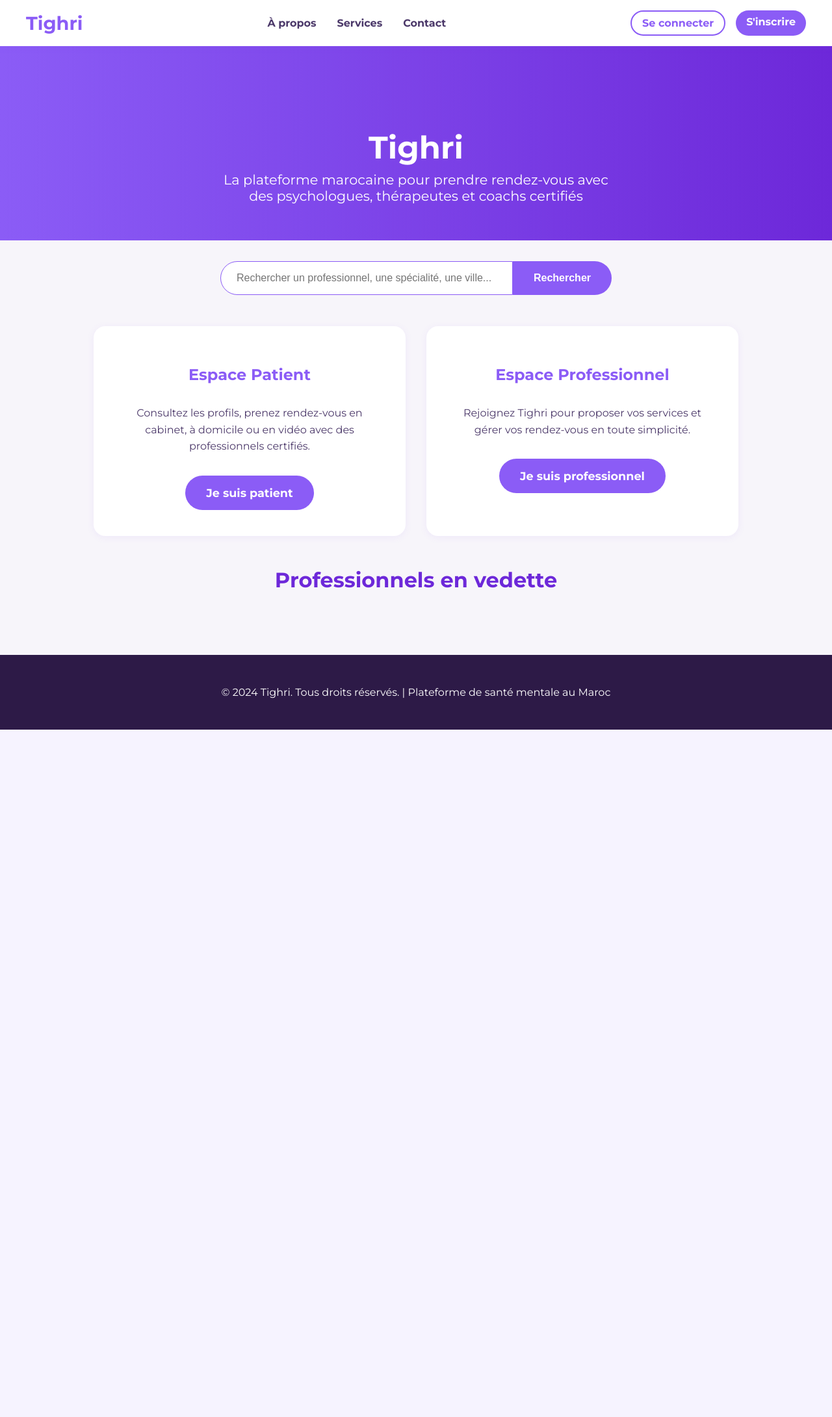
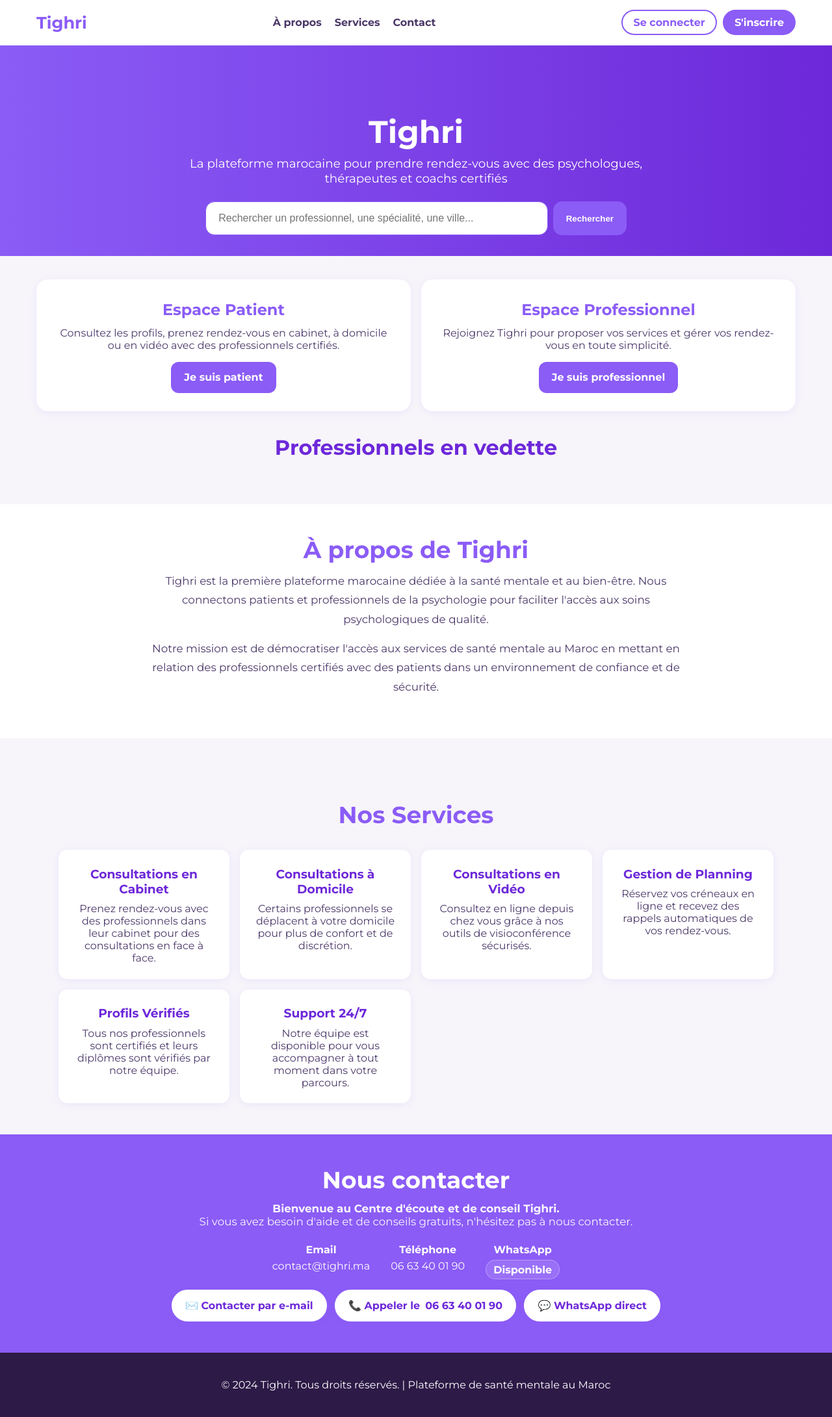
Before and after one commit to asccof/lumia-project-principale, a Flask app: page / in a window 1280 px wide. Shown: the whole page at 65% size. Before the commit the page ends 1123 px from the top, so only its background shows below. Run offline with Flask 3, Linux system fonts and the light colour scheme; data that the repository does not hold is empty; some libraries are stand-ins or nearby versions.

Commit message:
Update index.html

```diff
--- a/templates/index.html
+++ b/templates/index.html
@@ -1,161 +1,292 @@
 <!DOCTYPE html>
 <html lang="fr">
 <head>
-  <meta charset="UTF-8" />
-  <meta name="viewport" content="width=device-width, initial-scale=1.0" />
-  <meta name="referrer" content="no-referrer" />
+  <meta charset="UTF-8"/>
+  <meta name="viewport" content="width=device-width, initial-scale=1.0"/>
   <title>Tighri - Prendre rendez-vous avec un professionnel</title>
+  <link href="https://fonts.googleapis.com/css2?family=Montserrat:wght@400;700&display=swap" rel="stylesheet">
+  <!-- ta feuille mobile spécifique -->
+  <link rel="stylesheet" href="{{ url_for('static', filename='mobile.css') }}">
+  <style>
+    :root{
+      --primary:#8B5CF6; --primary-dark:#6D28D9;
+      --ink:#2d1a47; --muted:#4B3869;
+      --bg:#f7f5fa; --card:#fff;
+      --shadow:0 2px 12px rgba(139,92,246,0.1);
+      --nav-h:70px;
+    }
+    html{scroll-behavior:smooth}
+    *{box-sizing:border-box}
+    body{
+      font-family:'Montserrat',Arial,sans-serif;
+      background:var(--bg); color:var(--ink);
+      margin:0; padding-top:var(--nav-h);
+    }
 
-  <link href="https://fonts.googleapis.com/css2?family=Montserrat:wght@400;700&display=swap" rel="stylesheet">
-  <link rel="stylesheet" href="{{ url_for('static', filename='mobile.css') }}">
+    /* NAVBAR */
+    .navbar{
+      position:fixed; top:0; left:0; right:0; height:var(--nav-h);
+      background:rgba(255,255,255,0.95); backdrop-filter:blur(10px);
+      z-index:1000; border-bottom:1px solid rgba(139,92,246,.12);
+    }
+    .nav-container{max-width:1200px; margin:0 auto; height:100%;
+      display:flex; align-items:center; justify-content:space-between; padding:0 1rem;}
+    .nav-logo{color:var(--primary); font-size:1.6rem; font-weight:700; text-decoration:none}
+    .nav-menu{display:flex; gap:1.25rem; list-style:none; margin:0; padding:0}
+    .nav-menu a{color:#4B3869; text-decoration:none; font-weight:600}
+    .nav-menu a:hover{color:var(--primary)}
+    .nav-auth{display:flex; gap:.6rem}
+    .btn{display:inline-block; padding:.5rem 1rem; border-radius:999px; text-decoration:none; font-weight:700}
+    .btn-outline{color:var(--primary); border:2px solid var(--primary); background:#fff}
+    .btn-outline:hover{background:#f2ecff}
+    .btn-solid{background:var(--primary); color:#fff; border:2px solid var(--primary)}
+    .btn-solid:hover{background:var(--primary-dark); border-color:var(--primary-dark)}
 
-  <style>
-    body{font-family:'Montserrat',Arial,sans-serif;background:#f7f5fa;margin:0;color:#2d1a47}
-    .navbar{background:rgba(255,255,255,.95);backdrop-filter:blur(10px);position:fixed;top:0;width:100%;z-index:1000;box-shadow:0 2px 10px rgba(139,92,246,.1)}
-    .nav-container{max-width:1200px;margin:0 auto;display:flex;justify-content:space-between;align-items:center;padding:1rem 2rem}
-    .nav-logo{color:#8B5CF6;font-size:1.8rem;font-weight:700;text-decoration:none}
-    .nav-menu{display:flex;list-style:none;margin:0;padding:0;gap:2rem}
-    .nav-menu a{color:#4B3869;text-decoration:none;font-weight:600;transition:color .2s}
-    .nav-menu a:hover{color:#8B5CF6}
-    .nav-auth{display:flex;gap:1rem}
-    .nav-auth a{padding:.5rem 1rem;border-radius:20px;text-decoration:none;font-weight:600;transition:all .2s}
-    .nav-login{color:#8B5CF6;border:2px solid #8B5CF6}
-    .nav-login:hover{background:#8B5CF6;color:#fff}
-    .nav-register{background:#8B5CF6;color:#fff}
-    .nav-register:hover{background:#6D28D9}
+    /* HEADER */
+    header{
+      background:linear-gradient(90deg, #8B5CF6 0%, #6D28D9 100%);
+      color:#fff; text-align:center; padding:6.5rem 1rem 2rem;
+    }
+    header h1{margin:0 0 .5rem; font-size:3rem}
+    header p{margin:0; font-size:1.15rem; max-width:760px; margin-inline:auto}
 
-    header{background:linear-gradient(90deg,#8B5CF6 0%,#6D28D9 100%);color:#fff;padding:8rem 0 2rem;text-align:center;margin-top:70px}
-    header h1{margin:0 0 .5rem;font-size:3rem;font-weight:700}
-    header p{margin:0 0 1.5rem;font-size:1.3rem;max-width:600px;margin-left:auto;margin-right:auto}
+    /* SEARCH */
+    .search-bar{display:flex; justify-content:center; gap:.5rem; margin:1.5rem auto 0; max-width:680px; padding:0 1rem}
+    .search-bar input{
+      flex:1; padding:1rem 1.2rem; border:1.5px solid var(--primary);
+      border-radius:14px; font-size:1rem; outline:none; min-width:0;
+    }
+    .search-bar button{
+      padding:1rem 1.25rem; border-radius:14px; border:0;
+      background:var(--primary); color:#fff; font-weight:700; cursor:pointer;
+    }
+    .search-bar button:hover{background:var(--primary-dark)}
 
-    .search-bar{display:flex;justify-content:center;margin:2rem 0 1rem}
-    .search-bar input{width:400px;padding:1rem 1.5rem;border:1px solid #8B5CF6;border-radius:30px 0 0 30px;font-size:1rem;outline:none}
-    .search-bar button{padding:1rem 2rem;border:none;background:#8B5CF6;color:#fff;font-size:1rem;border-radius:0 30px 30px 0;cursor:pointer;font-weight:700;transition:background .2s}
-    .search-bar button:hover{background:#6D28D9}
+    /* SECTIONS */
+    .sections{max-width:1200px; margin:2.25rem auto; padding:0 1rem;
+      display:grid; grid-template-columns:repeat(auto-fit,minmax(300px,1fr)); gap:1rem;}
+    .section{
+      background:var(--card); border-radius:18px; box-shadow:var(--shadow);
+      padding:1.75rem; text-align:center;
+    }
+    .section h2{color:var(--primary); margin:.25rem 0 .75rem; font-size:1.5rem}
+    .section p{color:var(--muted); margin:0 0 1rem}
+    .section a{display:inline-block; background:var(--primary); color:#fff;
+      padding:.9rem 1.25rem; border-radius:12px; text-decoration:none; font-weight:700}
+    .section a:hover{background:var(--primary-dark)}
 
-    .sections{display:flex;flex-wrap:wrap;justify-content:center;gap:2rem;margin:3rem 0;padding:0 2rem}
-    .section{background:#fff;border-radius:18px;box-shadow:0 2px 12px rgba(139,92,246,.08);padding:2.5rem;min-width:320px;max-width:400px;flex:1 1 320px;display:flex;flex-direction:column;align-items:center;text-align:center}
-    .section h2{color:#8B5CF6;margin-bottom:1rem;font-size:1.5rem}
-    .section p{margin-bottom:2rem;color:#4B3869;line-height:1.6}
-    .section a{display:inline-block;background:#8B5CF6;color:#fff;padding:1rem 2rem;border-radius:30px;text-decoration:none;font-weight:700;font-size:1.1rem;transition:background .2s}
-    .section a:hover{background:#6D28D9}
+    /* FEATURED */
+    .featured{max-width:1200px; margin:0 auto 3rem; padding:0 1rem}
+    .featured h3{color:#6D28D9; text-align:center; font-size:2rem; margin:0 0 1.25rem}
+    .professionals{display:grid; grid-template-columns:repeat(auto-fit,minmax(260px,1fr)); gap:1rem}
+    .card{background:#fff; border-radius:14px; box-shadow:var(--shadow); overflow:hidden}
+    .thumb-box{position:relative; width:100%; height:200px; background:linear-gradient(180deg,#eee,#ddd)}
+    .thumb-img{position:absolute; inset:0; width:100%; height:100%; object-fit:cover; object-position:center center}
+    .card-body{padding:1rem; text-align:center}
+    .card-body h4{margin:.4rem 0 .15rem; color:#6D28D9}
+    .card-body p{margin:.2rem 0; color:#4B3869; font-size:.96rem}
+    .card-body a{color:var(--primary); text-decoration:none; font-weight:600}
+    .card-body a:hover{text-decoration:underline}
 
-    .featured{max-width:1200px;margin:0 auto 4rem;padding:0 2rem}
-    .featured h3{color:#6D28D9;margin-bottom:2rem;text-align:center;font-size:2rem}
-    .professionals{display:flex;flex-wrap:wrap;gap:2rem;justify-content:center}
+    /* ABOUT */
+    .about-section{background:#fff; padding:3rem 1rem; margin:3rem 0}
+    .about-container{max-width:1100px; margin:0 auto; text-align:center}
+    .about-section h2{color:var(--primary); font-size:2.25rem; margin:0 0 .75rem}
+    .about-section p{color:var(--muted); font-size:1.05rem; line-height:1.75; max-width:820px; margin:0 auto 1rem}
 
-    .professional-card{background:#fff;border-radius:14px;box-shadow:0 2px 8px rgba(139,92,246,.08);padding:1.5rem;min-width:280px;max-width:320px;flex:1 1 280px;display:flex;flex-direction:column;align-items:center;text-align:center}
-    .avatar-circle{width:96px;height:96px;border-radius:50%;border:3px solid #8B5CF6;display:flex;align-items:center;justify-content:center;overflow:hidden;margin-bottom:1rem;background:linear-gradient(#eee,#ddd)}
-    .avatar-img{width:100%;height:100%;object-fit:cover}
-    .professional-card h4{margin:.5rem 0 .2rem;color:#6D28D9}
-    .professional-card p{color:#4B3869;font-size:.95rem;margin-bottom:1rem}
-    .professional-card a{color:#8B5CF6;text-decoration:none;font-weight:600}
-    .professional-card a:hover{text-decoration:underline}
+    /* SERVICES */
+    .services-section{padding:3rem 1rem; background:#f7f5fa}
+    .services-container{max-width:1100px; margin:0 auto}
+    .services-section h2{color:var(--primary); text-align:center; font-size:2.25rem; margin:0 0 2rem}
+    .services-grid{display:grid; grid-template-columns:repeat(auto-fit,minmax(260px,1fr)); gap:1rem}
+    .service-card{background:#fff; padding:1.4rem; border-radius:14px; box-shadow:var(--shadow); text-align:center}
+    .service-card h3{color:#6D28D9; margin:.2rem 0 .6rem}
+    .service-card p{color:var(--muted); margin:0}
 
-    .about-section{background:#fff;padding:4rem 2rem;margin:3rem 0}
-    .about-container{max-width:1200px;margin:0 auto;text-align:center}
-    .about-section h2{color:#8B5CF6;font-size:2.5rem;margin-bottom:1rem}
-    .about-section p{color:#4B3869;font-size:1.1rem;line-height:1.8;max-width:800px;margin:0 auto 2rem}
+    /* CONTACT */
+    .contact-section{background:#8B5CF6; color:#fff; padding:3rem 1rem; text-align:center}
+    .contact-container{max-width:800px; margin:0 auto}
+    .contact-section h2{font-size:2.25rem; margin:0 0 .75rem}
+    .contact-section p{font-size:1.05rem; margin:0 0 1.5rem; opacity:.95}
+    .contact-info{display:flex; justify-content:center; gap:2rem; flex-wrap:wrap}
+    .contact-item{display:flex; flex-direction:column; align-items:center; gap:.35rem}
+    .contact-actions{display:flex; gap:.75rem; flex-wrap:wrap; justify-content:center; margin-top:1rem}
+    .contact-btn{
+      display:inline-flex; align-items:center; gap:.5rem; background:#fff; color:#6D28D9;
+      border:2px solid #fff; padding:.8rem 1.2rem; border-radius:999px; text-decoration:none; font-weight:700;
+      box-shadow:0 2px 8px rgba(139,92,246,.18);
+    }
+    .contact-btn:hover{transform:translateY(-2px); background:#f1e9ff; border-color:#fff}
+    .contact-badge{display:inline-block; font-weight:700; padding:.3rem .7rem; border-radius:999px; background:#ffffff20; border:1px solid #ffffff50}
 
-    .services-section{padding:4rem 2rem;background:#f7f5fa}
-    .services-container{max-width:1200px;margin:0 auto}
-    .services-section h2{color:#8B5CF6;font-size:2.5rem;text-align:center;margin-bottom:3rem}
-    .services-grid{display:grid;grid-template-columns:repeat(auto-fit,minmax(300px,1fr));gap:2rem}
-    .service-card{background:#fff;padding:2rem;border-radius:14px;box-shadow:0 2px 8px rgba(139,92,246,.08);text-align:center}
-    .service-card h3{color:#6D28D9;margin-bottom:1rem}
-    .service-card p{color:#4B3869;line-height:1.6}
+    /* FOOTER */
+    footer{background:#2d1a47; color:#fff; text-align:center; padding:1.5rem}
 
-    .contact-section{background:#8B5CF6;color:#fff;padding:4rem 2rem;text-align:center}
-    .contact-container{max-width:800px;margin:0 auto}
-    .contact-section h2{font-size:2.5rem;margin-bottom:1rem}
-    .contact-section p{font-size:1.1rem;margin-bottom:2rem;opacity:.9}
-    .contact-info{display:flex;justify-content:center;gap:3rem;flex-wrap:wrap}
-    .contact-item{display:flex;flex-direction:column;align-items:center;gap:.5rem}
-    .contact-item strong{font-size:1.1rem}
+    /* Décalage d’ancre pour la navbar fixe */
+    section, .anchor { scroll-margin-top: calc(var(--nav-h) + 10px); }
 
-    footer{background:#2d1a47;color:#fff;text-align:center;padding:2rem}
-
-    @media(max-width:768px){
-      .nav-container{flex-direction:column;gap:1rem}
-      .nav-menu{flex-direction:column;gap:1rem}
-      header{padding:6rem 0 2rem}
+    /* Mobile */
+    @media (max-width: 768px){
+      header{padding:6rem 1rem 1.5rem}
       header h1{font-size:2rem}
-      .search-bar input{width:250px}
-      .sections{flex-direction:column;align-items:center}
-      .contact-info{flex-direction:column;gap:1.5rem}
+      .search-bar{flex-direction:column}
+      .search-bar button{width:100%}
+      .nav-container{gap:.6rem; padding:0 .75rem}
+      .nav-menu{flex-wrap:wrap; gap:.75rem; justify-content:center}
     }
-    @media(max-width:480px){
-      .nav-container{padding:.6rem 1rem;gap:.5rem}
-      header{padding:5.5rem 1rem 1.5rem;margin-top:64px}
-      .search-bar{flex-direction:column;align-items:stretch;padding:0 1rem;gap:.5rem}
-      .search-bar input,.search-bar button{width:100%;border-radius:12px}
-      .sections{padding:0 1rem;gap:1rem;margin:2rem 0}
-      .section{min-width:0;width:100%;max-width:100%;padding:1.25rem}
-      .featured{padding:0 1rem}
-      .professional-card{max-width:100%}
+    /* Téléphones compacts */
+    @media (max-width: 480px){
+      :root{ --nav-h:66px; }
+      .thumb-box{height:180px}
     }
   </style>
 </head>
 <body>
-  <nav class="navbar">
+
+  <!-- NAV -->
+  <nav class="navbar" role="navigation" aria-label="Navigation principale">
     <div class="nav-container">
-      <a href="/" class="nav-logo">Tighri</a>
+      <a href="{{ url_for('index') }}" class="nav-logo">Tighri</a>
       <ul class="nav-menu">
-        <li><a href="#about">À propos</a></li>
-        <li><a href="#services">Services</a></li>
-        <li><a href="#contact">Contact</a></li>
+        <!-- on pointe TOUJOURS vers les ancres de la page d’accueil -->
+        <li><a href="{{ url_for('index') }}#about">À propos</a></li>
+        <li><a href="{{ url_for('index') }}#services">Services</a></li>
+        <li><a href="{{ url_for('index') }}#contact">Contact</a></li>
       </ul>
       <div class="nav-auth">
-        <a href="/login" class="nav-login">Se connecter</a>
-        <a href="/register" class="nav-register">S'inscrire</a>
+        {% if current_user.is_authenticated %}
+          <a class="btn btn-outline" href="{{ url_for('my_appointments') }}">Mes rendez-vous</a>
+          <a class="btn btn-solid" href="{{ url_for('logout') }}">Déconnexion</a>
+        {% else %}
+          <a class="btn btn-outline" href="{{ url_for('login') }}">Se connecter</a>
+          <a class="btn btn-solid" href="{{ url_for('register') }}">S'inscrire</a>
+        {% endif %}
       </div>
     </div>
   </nav>
 
-  <header>
+  <!-- HEADER -->
+  <header class="anchor" id="home">
     <h1>Tighri</h1>
     <p>La plateforme marocaine pour prendre rendez-vous avec des psychologues, thérapeutes et coachs certifiés</p>
+    <form class="search-bar" method="get" action="{{ url_for('professionals') }}">
+      <input type="text" name="q" placeholder="Rechercher un professionnel, une spécialité, une ville...">
+      <button type="submit">Rechercher</button>
+    </form>
   </header>
 
-  <form class="search-bar" method="get" action="/professionals">
-    <input type="text" name="q" placeholder="Rechercher un professionnel, une spécialité, une ville...">
-    <button type="submit">Rechercher</button>
-  </form>
-
+  <!-- BLOCS RAPIDES -->
   <div class="sections">
     <div class="section">
       <h2>Espace Patient</h2>
       <p>Consultez les profils, prenez rendez-vous en cabinet, à domicile ou en vidéo avec des professionnels certifiés.</p>
-      <a href="/register">Je suis patient</a>
+      <a href="{{ url_for('register') }}">Je suis patient</a>
     </div>
     <div class="section">
       <h2>Espace Professionnel</h2>
       <p>Rejoignez Tighri pour proposer vos services et gérer vos rendez-vous en toute simplicité.</p>
-      <a href="/professional_register">Je suis professionnel</a>
+      <a href="{{ url_for('professional_register') }}">Je suis professionnel</a>
     </div>
   </div>
 
+  <!-- PROFESSIONNELS EN VEDETTE -->
   <div class="featured">
     <h3>Professionnels en vedette</h3>
     <div class="professionals">
       {% for professional in professionals %}
-        <div class="professional-card">
-          <div class="avatar-circle">
-            <img class="avatar-img"
-                 src="{{ url_for('profile_photo', professional_id=professional.id) }}"
-                 alt="Photo de {{ professional.name }}"
-                 loading="eager" fetchpriority="high">
+        <article class="card">
+          <div class="thumb-box">
+            <!-- proxy côté serveur + cache-buster (évite souci mobile) -->
+            <img class="thumb-img"
+                 src="{{ url_for('profile_photo', professional_id=professional.id) }}?v={{ professional.id }}"
+                 alt="Photo de {{ professional.name|e }}"
+                 referrerpolicy="no-referrer"
+                 loading="eager" decoding="async">
           </div>
-          <h4>{{ professional.name }}</h4>
-          <p>{{ professional.specialty }}</p>
-          <p>{{ professional.description[:80] }}{% if professional.description|length > 80 %}...{% endif %}</p>
-          <a href="/professional/{{ professional.id }}">Voir le profil</a>
-        </div>
+          <div class="card-body">
+            <h4>{{ professional.name }}</h4>
+            <p>{{ professional.specialty }}</p>
+            <p>
+              {% set d = professional.description or '' %}
+              {{ d[:80] }}{% if d|length > 80 %}…{% endif %}
+            </p>
+            <a href="{{ url_for('professional_detail', professional_id=professional.id) }}">Voir le profil</a>
+          </div>
+        </article>
       {% endfor %}
     </div>
   </div>
 
-  {% include 'contact_section.html' ignore missing %}
+  <!-- À PROPOS -->
+  <section id="about" class="about-section">
+    <div class="about-container">
+      <h2>À propos de Tighri</h2>
+      <p>Tighri est la première plateforme marocaine dédiée à la santé mentale et au bien-être. Nous connectons patients et professionnels de la psychologie pour faciliter l'accès aux soins psychologiques de qualité.</p>
+      <p>Notre mission est de démocratiser l'accès aux services de santé mentale au Maroc en mettant en relation des professionnels certifiés avec des patients dans un environnement de confiance et de sécurité.</p>
+    </div>
+  </section>
+
+  <!-- SERVICES -->
+  <section id="services" class="services-section">
+    <div class="services-container">
+      <h2>Nos Services</h2>
+      <div class="services-grid">
+        <div class="service-card">
+          <h3>Consultations en Cabinet</h3>
+          <p>Prenez rendez-vous avec des professionnels dans leur cabinet pour des consultations en face à face.</p>
+        </div>
+        <div class="service-card">
+          <h3>Consultations à Domicile</h3>
+          <p>Certains professionnels se déplacent à votre domicile pour plus de confort et de discrétion.</p>
+        </div>
+        <div class="service-card">
+          <h3>Consultations en Vidéo</h3>
+          <p>Consultez en ligne depuis chez vous grâce à nos outils de visioconférence sécurisés.</p>
+        </div>
+        <div class="service-card">
+          <h3>Gestion de Planning</h3>
+          <p>Réservez vos créneaux en ligne et recevez des rappels automatiques de vos rendez-vous.</p>
+        </div>
+        <div class="service-card">
+          <h3>Profils Vérifiés</h3>
+          <p>Tous nos professionnels sont certifiés et leurs diplômes sont vérifiés par notre équipe.</p>
+        </div>
+        <div class="service-card">
+          <h3>Support 24/7</h3>
+          <p>Notre équipe est disponible pour vous accompagner à tout moment dans votre parcours.</p>
+        </div>
+      </div>
+    </div>
+  </section>
+
+  <!-- CONTACT -->
+  <section id="contact" class="contact-section">
+    <div class="contact-container">
+      <h2>Nous contacter</h2>
+      <p><strong>Bienvenue au Centre d'écoute et de conseil Tighri.</strong><br>Si vous avez besoin d'aide et de conseils gratuits, n'hésitez pas à nous contacter.</p>
+
+      <div class="contact-info" style="margin-top:.75rem">
+        <div class="contact-item">
+          <strong>Email</strong>
+          <span>contact@tighri.ma</span>
+        </div>
+        <div class="contact-item">
+          <strong>Téléphone</strong>
+          <span>06 63 40 01 90</span>
+        </div>
+        <div class="contact-item">
+          <strong>WhatsApp</strong>
+          <span class="contact-badge">Disponible</span>
+        </div>
+      </div>
+
+      <div class="contact-actions">
+        <a class="contact-btn" href="mailto:contact@tighri.ma?subject=Contact%20Tighri&body=Bonjour%20Tighri%2C">✉️ Contacter par e-mail</a>
+        <a class="contact-btn" href="tel:+212663400190">📞 Appeler le <span>06 63 40 01 90</span></a>
+        <a class="contact-btn" target="_blank" rel="noopener" href="https://wa.me/212663400190?text=Bonjour%20Tighri%2C%20j%E2%80%99ai%20besoin%20d%E2%80%99aide%20et%20de%20conseils.">💬 WhatsApp direct</a>
+      </div>
+    </div>
+  </section>
 
   <footer>
     <p>&copy; 2024 Tighri. Tous droits réservés. | Plateforme de santé mentale au Maroc</p>
```
